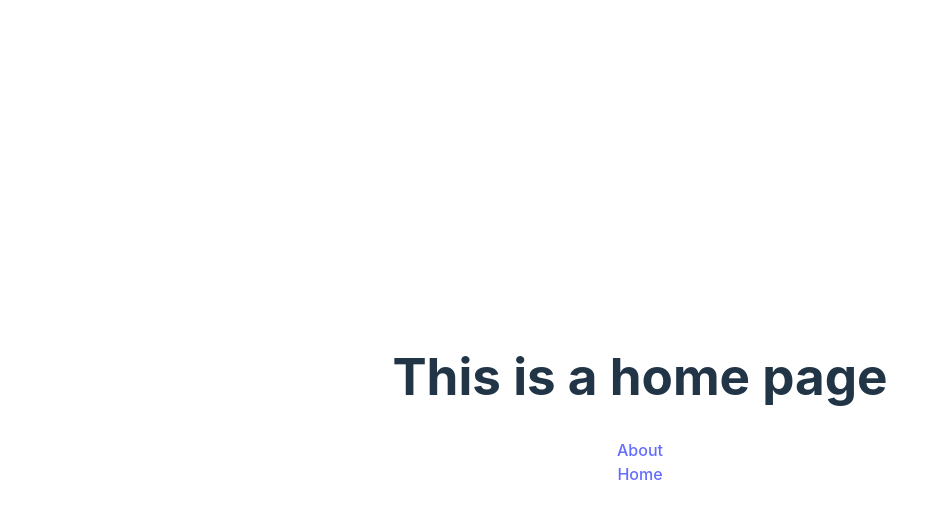
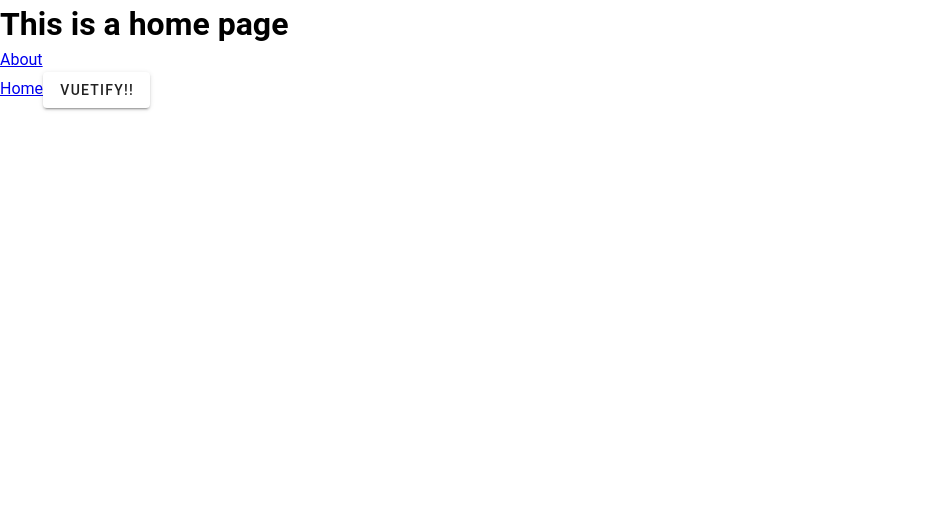
Before and after one commit to RyotaAbe1014/autoshift_client, a Vue app: page / in a window 1280 px wide. Shown: the top 518 px of the page, without its empty margins (0-949 px from the left). Built offline with nearby package versions, Linux system fonts and the light colour scheme.

Commit message:
add: Vuetify

```diff
--- a/src/App.vue
+++ b/src/App.vue
@@ -5,5 +5,7 @@
     <router-link to="/about">About</router-link>
     <br>
     <router-link to="/">Home</router-link>
+
+    <v-btn>Vuetify!!</v-btn>
   </div>
 </template>
--- /dev/null
+++ b/src/plugin/vuetify.ts
@@ -0,0 +1,12 @@
+import "vuetify/styles";
+import '@mdi/font/css/materialdesignicons.css'
+import { createVuetify } from "vuetify";
+import * as components from "vuetify/components";
+import * as directives from "vuetify/directives";
+
+const vuetify = createVuetify({
+  components,
+  directives,
+});
+
+export default vuetify;
--- a/src/style.css
+++ /dev/null
@@ -1,80 +0,0 @@
-:root {
-  font-family: Inter, system-ui, Avenir, Helvetica, Arial, sans-serif;
-  line-height: 1.5;
-  font-weight: 400;
-
-  color-scheme: light dark;
-  color: rgba(255, 255, 255, 0.87);
-  background-color: #242424;
-
-  font-synthesis: none;
-  text-rendering: optimizeLegibility;
-  -webkit-font-smoothing: antialiased;
-  -moz-osx-font-smoothing: grayscale;
-  -webkit-text-size-adjust: 100%;
-}
-
-a {
-  font-weight: 500;
-  color: #646cff;
-  text-decoration: inherit;
-}
-a:hover {
-  color: #535bf2;
-}
-
-body {
-  margin: 0;
-  display: flex;
-  place-items: center;
-  min-width: 320px;
-  min-height: 100vh;
-}
-
-h1 {
-  font-size: 3.2em;
-  line-height: 1.1;
-}
-
-button {
-  border-radius: 8px;
-  border: 1px solid transparent;
-  padding: 0.6em 1.2em;
-  font-size: 1em;
-  font-weight: 500;
-  font-family: inherit;
-  background-color: #1a1a1a;
-  cursor: pointer;
-  transition: border-color 0.25s;
-}
-button:hover {
-  border-color: #646cff;
-}
-button:focus,
-button:focus-visible {
-  outline: 4px auto -webkit-focus-ring-color;
-}
-
-.card {
-  padding: 2em;
-}
-
-#app {
-  max-width: 1280px;
-  margin: 0 auto;
-  padding: 2rem;
-  text-align: center;
-}
-
-@media (prefers-color-scheme: light) {
-  :root {
-    color: #213547;
-    background-color: #ffffff;
-  }
-  a:hover {
-    color: #747bff;
-  }
-  button {
-    background-color: #f9f9f9;
-  }
-}
```
Also changed, not shown: package.json (+6 -1 lines), src/main.ts (+5 -4 lines), 1 other file (tests, documents, lock files or other folders).
